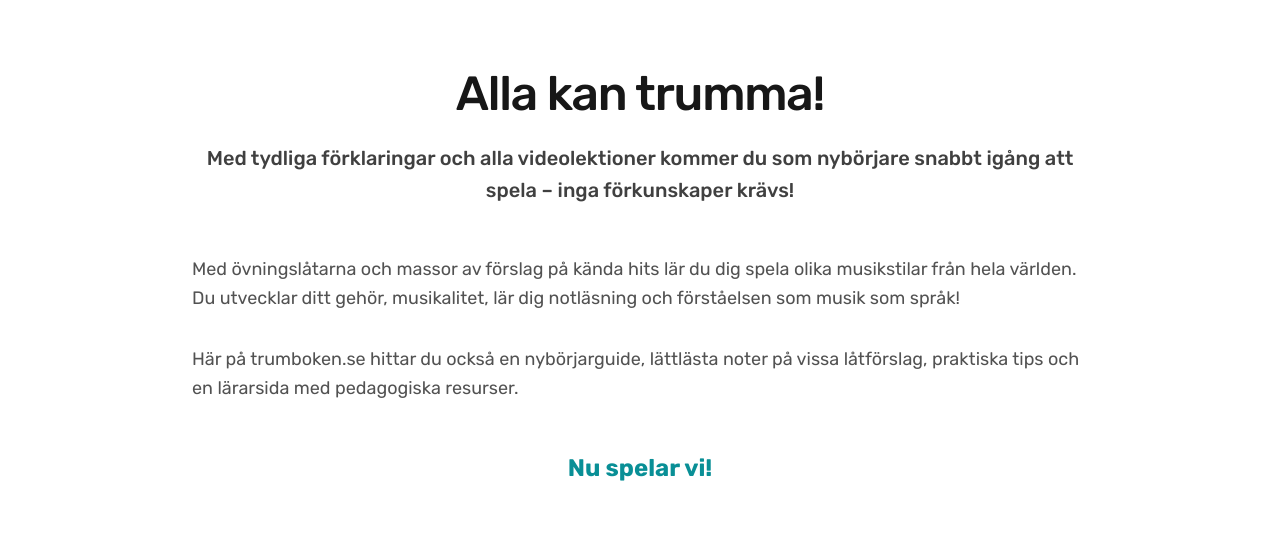
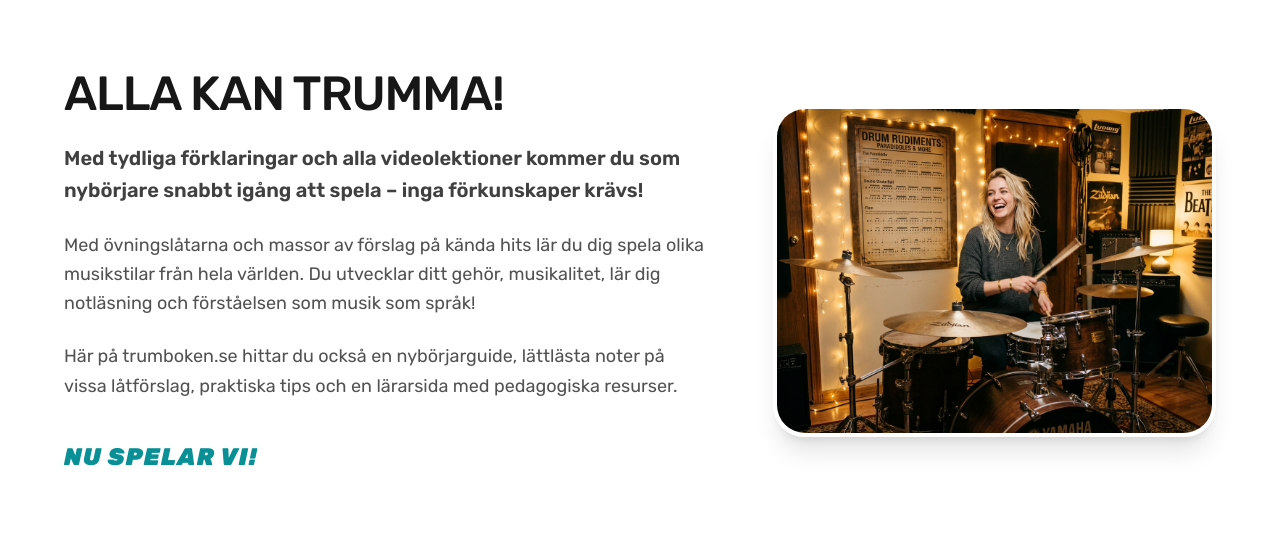
Before and after one commit to trumlund/trumboken, a React (Vite) app: page / in a window 1280 px wide. Shown: the part 989-1523 px from the top of the page. Built offline with nearby package versions, Linux system fonts and the light colour scheme.

Commit message:
feat(home): redesign "Alla kan trumma" section
Update layout and styling for the features section, including a new color variant and updated assets.

```diff
--- a/src/index.css
+++ b/src/index.css
@@ -7,6 +7,7 @@
 
   --color-brand: #098f96; /* Requested Turquoise */
   --color-brand-dark: #07747a;
+  --color-brand-darker: #044347;
 }
 
 @layer base {
--- a/src/pages/Home.tsx
+++ b/src/pages/Home.tsx
@@ -153,16 +153,18 @@ export default function Home() {
 
 
       {/* Alla kan trumma! Section */}
-      <section className="py-24 px-4 bg-white">
-        <div className="max-w-4xl mx-auto">
-          <div className="text-center mb-12">
-            <h2 className="text-4xl lg:text-5xl font-medium text-neutral-900 mb-6">Alla kan trumma!</h2>
-            <p className="text-xl text-neutral-700 leading-relaxed font-medium">
+      <section className="py-24 px-4 bg-white overflow-hidden">
+        <div className="max-w-6xl mx-auto">
+          <div className="grid grid-cols-1 lg:grid-cols-12 gap-12 lg:gap-16 items-center">
+
+            {/* Left/Text Column */}
+            <div className="lg:col-span-7 space-y-6">
+              <h2 className="text-4xl lg:text-5xl font-medium text-neutral-900 uppercase tracking-tight">Alla kan trumma!</h2>
+              <p className="text-xl text-neutral-700 leading-relaxed font-semibold">
                 Med tydliga förklaringar och alla videolektioner kommer du som nybörjare snabbt igång att spela – inga förkunskaper krävs!
               </p>
-          </div>
 
-          <div className="space-y-8 text-lg text-neutral-600 leading-relaxed">
+              <div className="space-y-6 text-lg text-neutral-600 leading-relaxed">
                 <p>
                   Med övningslåtarna och massor av förslag på kända hits lär du dig spela olika musikstilar från hela världen. Du utvecklar ditt gehör, musikalitet, lär dig notläsning och förståelsen som musik som språk!
                 </p>
@@ -170,10 +172,27 @@ export default function Home() {
                 <p>
                   Här på trumboken.se hittar du också en nybörjarguide, lättlästa noter på vissa låtförslag, praktiska tips och en lärarsida med pedagogiska resurser.
                 </p>
+              </div>
 
-            <p className="text-2xl font-display font-bold text-brand text-center pt-4">
+              <div className="pt-4">
+                <p className="text-2xl font-display font-black italic uppercase text-brand tracking-wider">
                   Nu spelar vi!
                 </p>
+              </div>
+            </div>
+
+            {/* Right/Image Column */}
+            <div className="lg:col-span-5 relative">
+              {/* Soft supportive background decoration */}
+              <div className="absolute -inset-4 bg-brand/5 rounded-[2.5rem] blur-2xl -z-10" />
+              <img
+                src="/src/assets/images/happy_drummer_1781456208664.jpg"
+                alt="Flicka som spelar trummor glatt"
+                className="w-full h-auto object-cover rounded-[2rem] shadow-xl border-4 border-white aspect-[4/3] sm:aspect-[4/3]"
+                referrerPolicy="no-referrer"
+              />
+            </div>
+
           </div>
         </div>
       </section>
@@ -340,9 +359,10 @@ export default function Home() {
               Ta en tjuvtitt! Här kan du bläddra direkt i boken och se hur den ser ut inuti.
             </p>
 
-            <div className="bg-neutral-800/50 p-6 rounded-xl border border-neutral-700 inline-block">
-              <p className="text-sm text-neutral-400 leading-relaxed italic">
-                <span className="text-brand font-bold not-italic">OBS!</span> Böckerna har spiralbindning (wire-o) och blir därför enkla att ha på ett notställ!
+            <div className="bg-brand-darker p-6 rounded-2xl inline-block shadow-lg max-w-xl">
+              <p className="text-sm text-white leading-relaxed font-semibold">
+                <span className="bg-amber-400 text-neutral-950 font-black not-italic px-2 py-0.5 rounded-md mr-2 text-xs uppercase tracking-wider shadow-sm">OBS!</span>
+                Böckerna har spiralbindning (wire-o) och blir därför enkla att ha på ett notställ!
               </p>
             </div>
           </div>
```
Also changed, not shown: src/assets/images/happy_drummer_1781456208664.jpg (added), 1 other file (tests, documents, lock files or other folders). Lines whose indentation alone changed are shown as unchanged.
